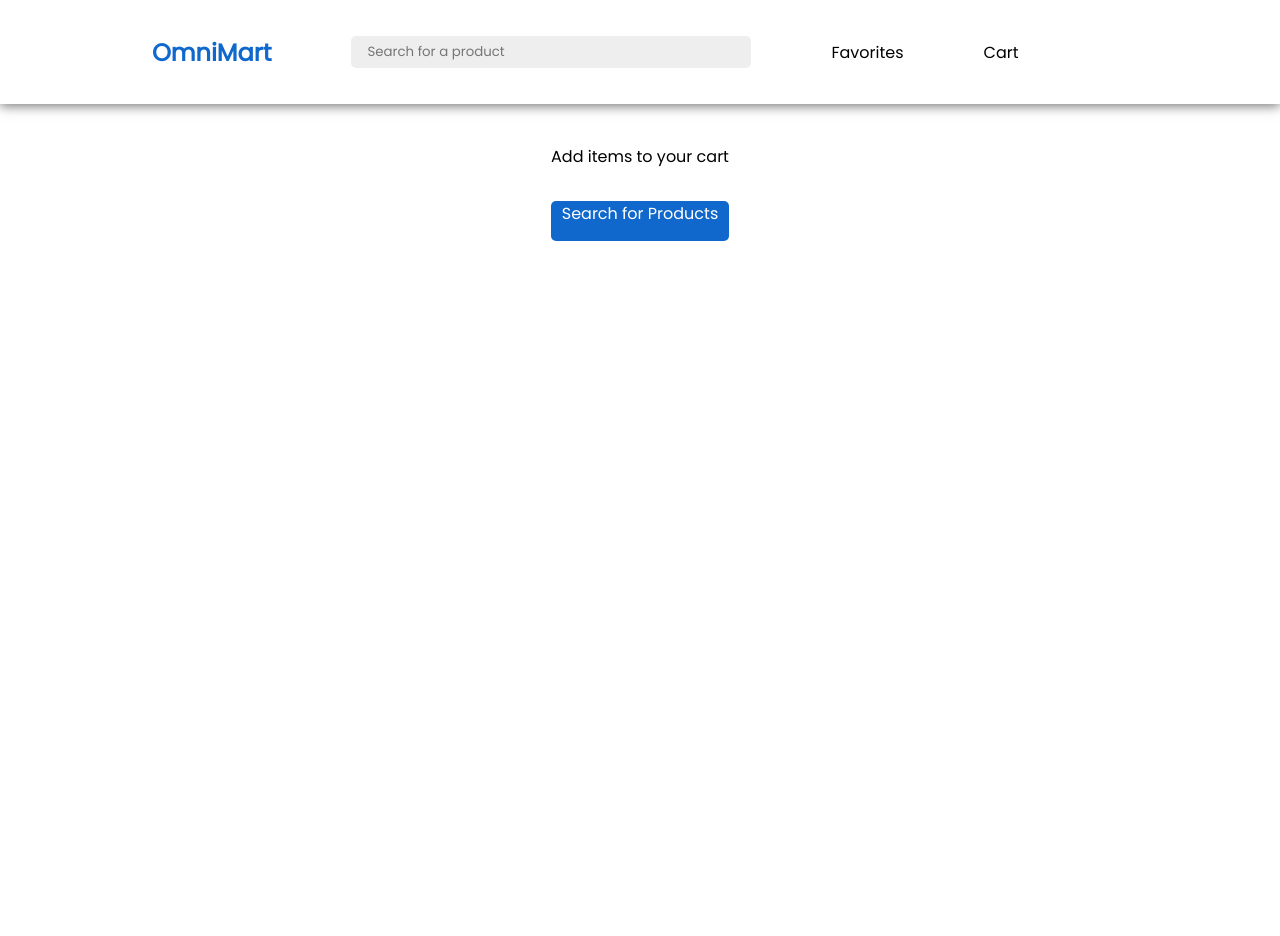
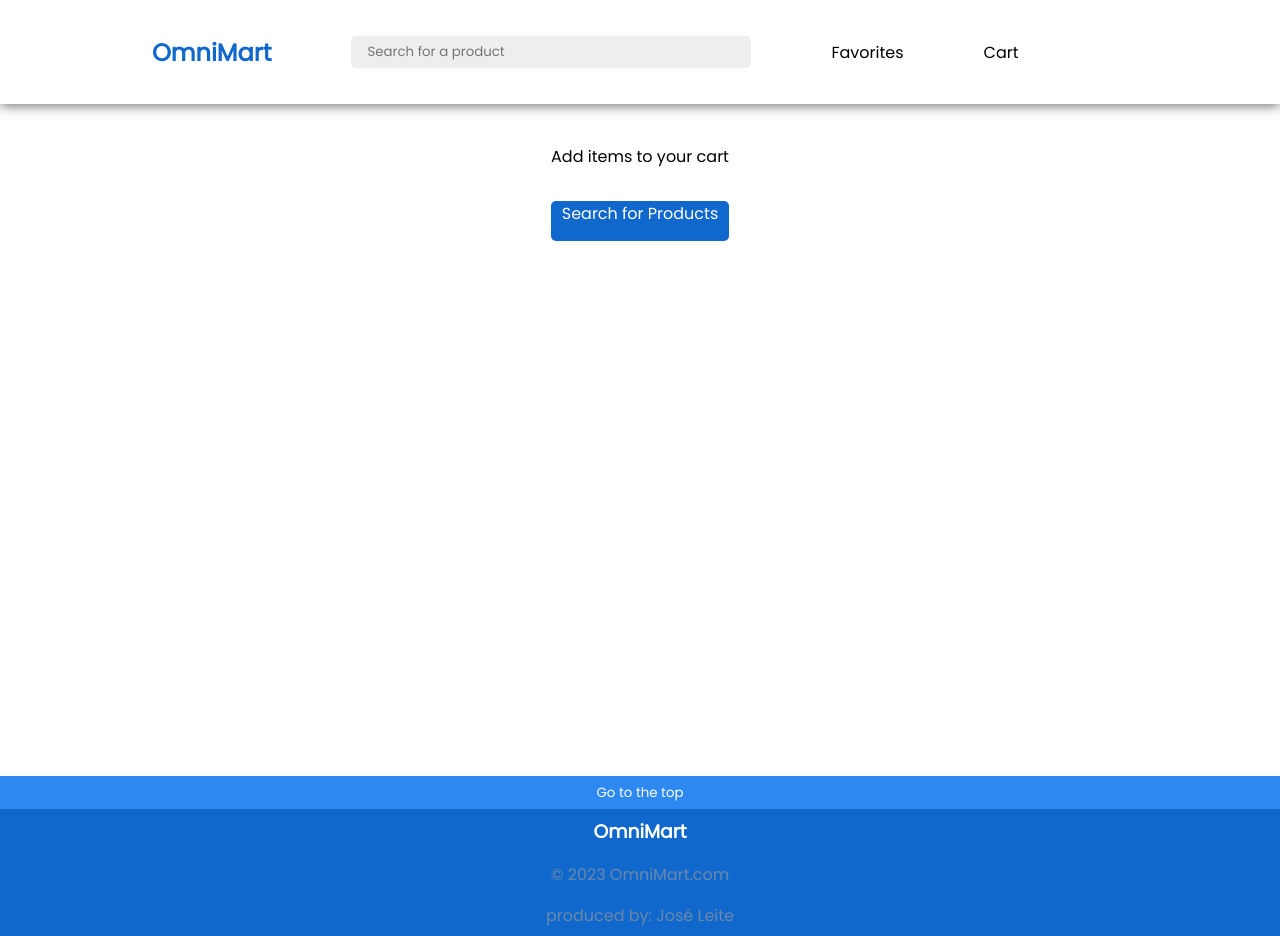
Before and after one commit to JFLeiteee/shoplist, a React (Vite) app: page /cart in a window 1280 px wide. Before the commit the page ends 800 px from the top, so only its background shows below. Built offline with nearby package versions, Linux system fonts and the light colour scheme.

Commit message:
footer added

```diff
--- a/src/App.jsx
+++ b/src/App.jsx
@@ -1,5 +1,6 @@
 import { Outlet } from "react-router-dom"
 import Searchbar from "./components/Searchbar"
+import Footer from "./components/Footer"
 import { useContext } from "react"
 import { VariableContext } from "./context/variableContext"
 
@@ -13,6 +14,7 @@ function App() {
         <div className="outlet">
           <Outlet />
         </div>
+        <Footer />
     </div>
   )
 }
--- /dev/null
+++ b/src/components/Footer.jsx
@@ -0,0 +1,21 @@
+export default function footer() {
+
+    function backToTop() {
+        console.log("deveria ter ido")
+        window.scrollTo({
+            top: 0,
+            behavior: "smooth"
+        })
+    }
+
+    return (
+        <footer className="footer">
+            <div className="go-back">
+                <button onClick={() => backToTop()}>Go to the top</button>
+            </div>
+            <h3>OmniMart</h3>
+            <p>© 2023 OmniMart.com</p>
+            <p>produced by: José Leite</p>
+        </footer>
+    )
+}
--- a/src/components/Searchbar.jsx
+++ b/src/components/Searchbar.jsx
@@ -10,7 +10,7 @@ export default function searchbar({onSearch}) {
         onSearch(search)
     }
 
-    const {cartProducts, setCartProducts , items} = useContext(VariableContext);
+    const {cartProducts, setCartProducts , items, numberOfCart} = useContext(VariableContext);
 
     // let cartTotal = cartProducts.length;
 
@@ -24,13 +24,15 @@ export default function searchbar({onSearch}) {
                 onChange={handleChange}
             />
             <Link to="favorites" className="searchbar-navigate">Favorites</Link>
-            <Link to="cart" className="searchbar-navigate">
-                {/* {
-                    cartProducts >= 1
-                    ? <p>{cartTotal}</p>
-                    : <div></div>
-                } */}
+            <Link to="cart" className="searchbar-navigate" style={{position: "relative"}}>
                 Cart
+                    {
+                        numberOfCart > 0
+                        ? <div className="number-cart">
+                            <p>{numberOfCart}</p>
+                        </div>
+                        : null
+                    }
             </Link>
         </div>
     )
--- a/src/context/variableContext.jsx
+++ b/src/context/variableContext.jsx
@@ -9,6 +9,8 @@ export const ContextProvider = ({children}) => {
     const [favoriteProducts, setFavoriteProducts] = useState([])
     const [cartProducts, setCartProducts] = useState([])
     const [searchResults, setSearchResults] = useState([])
+    const [quantities, setQuantities] = useState([]);
+    const [numberOfCart, setNumberOfCart] = useState(0)
 
     function handleSearch(search) {
         const searchFilter = items.filter((item) => item.name.toLowerCase().includes(search.toLowerCase()));
@@ -21,7 +23,21 @@ export const ContextProvider = ({children}) => {
     }
 
     return (
-        <VariableContext.Provider value={{items, favoriteProducts, setFavoriteProducts, cartProducts, setCartProducts, searchResults, handleSearch, createStars}}>
+        <VariableContext.Provider
+            value={{
+                items,
+                favoriteProducts,
+                setFavoriteProducts,
+                cartProducts,
+                setCartProducts,
+                searchResults,
+                handleSearch,
+                createStars,
+                quantities,
+                setQuantities,
+                numberOfCart,
+                setNumberOfCart
+            }}>
             {children}
         </VariableContext.Provider>
     )
--- a/src/index.css
+++ b/src/index.css
@@ -242,6 +242,10 @@ body {
   z-index: 99;
 }
 
+.favorite-page {
+  min-height: 78vh;
+}
+
 .favorite-button, .cart-button {
   cursor: pointer;
   width: 2rem;
@@ -324,6 +328,7 @@ body {
   display: flex;
   gap: 2rem;
   padding-top: 1.5rem;
+  min-height: 78vh;
 }
 
 .cart-info {
@@ -426,6 +431,21 @@ body {
   align-items: center;
 }
 
+.number-cart {
+  position: absolute;
+  top: -.2rem;
+  right: -1rem;
+  height: .9rem;
+  width: .9rem;
+  display: flex;
+  align-items: center;
+  justify-content: center;
+  background-color: #ff5151;
+  color: #fff;
+  border-radius: 50%;
+  font-size: 80%;
+}
+
 .search-products {
   width: 100%;
   height: 2.5rem;
@@ -437,3 +457,43 @@ body {
   border-radius: 5px;
   text-align: center;
 }
+
+.footer {
+  height: 10rem;
+  width: 100%;
+  color: #fff;
+  margin-top: 3rem;
+  display: flex;
+  flex-direction: column;
+  align-items: center;
+  justify-content: center;
+  background-color: #1068cc;
+}
+
+.footer p, h3 {
+  margin: .5rem;
+}
+
+.footer p {
+  color: #6a88aa;
+}
+
+.go-back {
+  width: 100%;
+  height: 3rem;
+}
+
+.go-back button {
+  cursor: pointer;
+  width: 100%;
+  height: 100%;
+  outline: none;
+  border: none;
+  color: #fff;
+  font-weight: 550;
+  background-color: #2d89f1;
+}
+
+.go-back button:hover {
+  background-color: #4d9af1;
+}
--- a/src/routes/cart.jsx
+++ b/src/routes/cart.jsx
@@ -3,10 +3,7 @@ import { useState, useContext } from "react"
 import { VariableContext } from "../context/variableContext"
 
 export default function cart() {
-    const {items, cartProducts, setCartProducts, createStars} = useContext(VariableContext)
-
-    // const teste = Array.from({ length: 5 }, () => 1)
-    const [quantity, setQuantity] = useState(1);
+    const {items, cartProducts, setCartProducts, createStars, quantities, setQuantities, setNumberOfCart} = useContext(VariableContext)
 
     let cartList = []
     let totalPrice = 0;
@@ -14,6 +11,20 @@ export default function cart() {
     let totalItems = 0;
 
     const navigate = useNavigate();
+
+    function givingValue() {
+        for(let i = 0; i <= cartProducts.length; i++) {
+            if(quantities[i] == undefined || quantities[i] == "") {
+                const updatedQuantity = [...quantities]
+                updatedQuantity[i] = 1
+                setQuantities(updatedQuantity)
+            } else {
+                return
+            }
+        }
+    }
+
+    givingValue()
 
     const addToCart = (id) => {
         if(cartProducts.includes(id) == false){
@@ -23,21 +34,33 @@ export default function cart() {
         } else {
             const updatedCart = [...cartProducts];
             updatedCart.splice(updatedCart.indexOf(id), 1)
+            setNumberOfCart(prevNumber => prevNumber - 1)
             setCartProducts(updatedCart)
         }
     }
 
-    const handleQuantity = (newQuantity) => {
-        if(newQuantity != 0) {
-            setQuantity(newQuantity)
+    const handleQuantity = (id) => {
+        console.log("id :" + id)
+        if(quantities[id - 1] != 0) {
+            if(event.target.value === "-"){
+                const updatedQuantity = [...quantities]
+                updatedQuantity[id - 1] = updatedQuantity[id - 1] - 1
+                setQuantities(updatedQuantity)
+            } else {
+                const updatedQuantity = [...quantities]
+                updatedQuantity[id - 1] = updatedQuantity[id - 1] + 1
+                setQuantities(updatedQuantity)
+            }
         } else {
             return
         }
     }
 
+    console.log("quantity: " + quantities[0])
+    console.log("cart:" + cartProducts)
+
     function listCart() {
         cartProducts.map(i => {
-
                 cartList.push(
                     <div className="product-cart" key={items[i - 1].id}>
                         <div onClick={() => navigate(`/product/${items[i - 1].id}`)} key={items[i - 1].id} className="cart-item">
@@ -53,9 +76,22 @@ export default function cart() {
                         </div>
                         <div className="cart-options">
                             <div className="cart-quantity">
-                                <button className="quantity-button" onClick={() => handleQuantity(quantity - 1)} value={"-"}>-</button>
-                                <p className="number-quantity">{quantity}</p>
-                                <button className="quantity-button" onClick={() => handleQuantity(quantity + 1)} value={"+"}>+</button>
+                                <button
+                                    className="quantity-button"
+                                    onClick={() => handleQuantity(quantities[cartProducts.indexOf(items[i - 1].id)])}
+                                    value={"-"}>
+                                    -
+                                </button>
+                                <p
+                                    className="number-quantity">
+                                    {quantities[cartProducts.indexOf(items[i - 1].id)]}
+                                </p>
+                                <button
+                                    className="quantity-button"
+                                    onClick={() => handleQuantity(quantities[cartProducts.indexOf(items[i - 1].id)])}
+                                    value={"+"}>
+                                    +
+                                </button>
                             </div>
                         </div>
                             <p className="cart-delete-item" onClick={() => addToCart(items[i - 1].id)}>Excluir</p>
@@ -85,8 +121,10 @@ export default function cart() {
 
     function sumQuantity() {
         totalItems = cartList.length
-        if(quantity > 1){
-            totalItems = cartList.length + (quantity - 1);
+        for(let i = 0; i <= quantities.length; i++) {
+            if(quantities[i] > 1){
+                totalItems = cartList.length + (quantities[i] - 1);
+            }
         }
         return totalItems
     }
--- a/src/routes/product.jsx
+++ b/src/routes/product.jsx
@@ -10,7 +10,7 @@ import { VariableContext } from "../context/variableContext"
 export default function product() {
     const { id } = useParams();
 
-    const {items, favoriteProducts, setFavoriteProducts, cartProducts, setCartProducts, createStars} = useContext(VariableContext)
+    const {items, favoriteProducts, setFavoriteProducts, cartProducts, setCartProducts, createStars, numberOfCart, setNumberOfCart} = useContext(VariableContext)
 
     let priceConverted = items[id - 1].price.toString()
     priceConverted = priceConverted.replace(".", ",")
@@ -32,10 +32,12 @@ export default function product() {
         if(cartProducts.includes(id) == false){
             const updatedCart = [...cartProducts];
             updatedCart.push(id);
+            setNumberOfCart(prevNumber => prevNumber + 1)
             setCartProducts(updatedCart)
         } else {
             const updatedCart = [...cartProducts];
             updatedCart.splice(updatedCart.indexOf(id), 1)
+            setNumberOfCart(prevNumber => prevNumber - 1)
             setCartProducts(updatedCart)
         }
     }
```
Also changed, not shown: src/components/Sidebar.jsx (deleted, +0 -12 lines).
